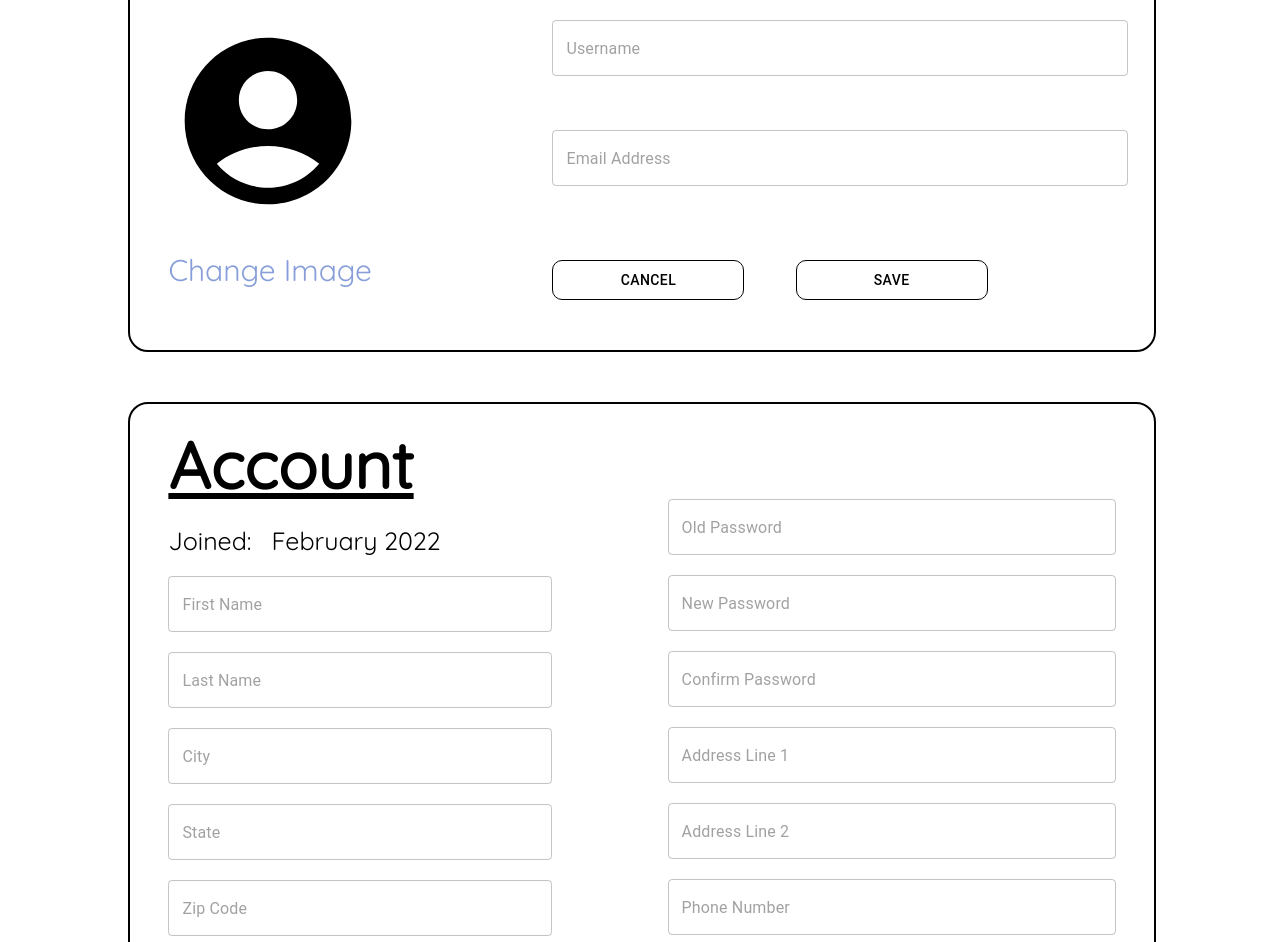
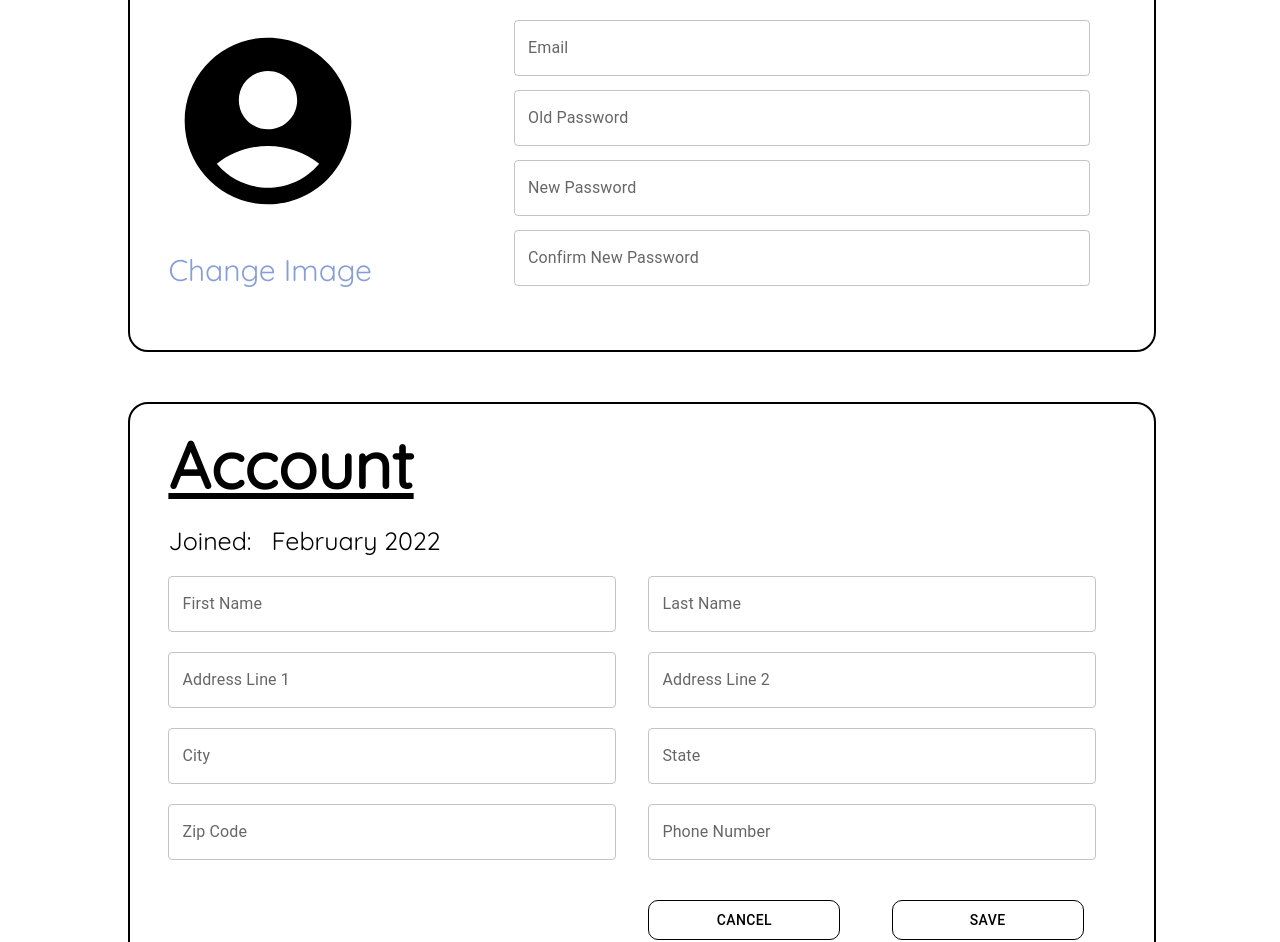
Before and after one commit to EricGrunblatt/Online-Store-Crypto, a React (Create React App) app in the folder client/: page /profile in a window 1280 px wide. Shown: the part 272-1214 px from the top of the page. Built offline with nearby package versions, Linux system fonts and the light colour scheme; no server answers.

Commit message:
Update account almost working

```diff
--- a/client/src/components/NavigationBar.js
+++ b/client/src/components/NavigationBar.js
@@ -60,7 +60,10 @@ export default function NavigationBar() {
 
     function handleProfile() {
         handleMenuClose();
-        history.push("/profile");
+        store.getAccount(auth.user.id).then(() => {
+            history.push("/profile")
+        });
+
     }
 
     function handleWallet() {
--- a/client/src/components/ProfileScreen.js
+++ b/client/src/components/ProfileScreen.js
@@ -2,40 +2,146 @@ import React from "react";
 import AccountCircleRoundedIcon from '@mui/icons-material/AccountCircleRounded';
 import TextField from '@mui/material/TextField';
 import Button from '@mui/material/Button';
+import { useContext, useState, useEffect } from "react";
+import AuthContext from '../auth'
+import { GlobalStoreContext } from '../store'
+import { updateAccount } from "../api"
+import { useHistory } from "react-router-dom";
 
 export default function ProfileScreen() {
+    const { auth } = useContext(AuthContext);
+    const { store } = useContext(GlobalStoreContext);
+    const history = useHistory();
+    const [email, setEmail] = useState("");
+    const [firstName, setFirstName] = useState("");
+    const [lastName, setLastName] = useState("");
+    const [addressFirstLine, setAddressFirstLine] = useState("");
+    const [addressSecondLine, setAddressSecondLine] = useState("");
+    const [city, setCity] = useState("");
+    const [state, setState] = useState("");
+    const [zipcode, setZipcode] = useState("");
+    const [phoneNumber, setPhoneNumber] = useState("");
+    const [oldPassword, setOldPassword] = useState("");
+    const [newPassword, setNewPassword] = useState("");
+    const [confirmNewPassword, setConfirmNewPassword] = useState("");
+
+    useEffect(() => {
+        try {
+            setEmail(auth.user.email);
+            setFirstName(store.userAccount.firstName);
+            setLastName(store.userAccount.lastName);
+            setAddressFirstLine(store.userAccount.addressFirstLine);
+            setAddressSecondLine(store.userAccount.addressSecondLine);
+            setCity(store.userAccount.city);
+            setState(store.userAccount.state);
+            setZipcode(store.userAccount.zipcode);
+            setPhoneNumber(store.userAccount.phoneNumber);
+
+        }  catch (err) {
+            console.log(err);
+        }
+    }, [auth])
+
+
+    const handleChangeInfo = async function() {
+        var formData = new FormData();
+        if(oldPassword !== "" && newPassword !== "" && confirmNewPassword !== "") {
+            formData.append("oldPassword", oldPassword);
+            formData.append("newPassword", newPassword);
+            formData.append("confirmPassword", confirmNewPassword);
+            formData.append("email", email);
+            formData.append("firstName", firstName);
+            formData.append("lastName", lastName);
+            formData.append("addressFirstLine", addressFirstLine);
+            formData.append("addressSecondLine", addressSecondLine);
+            formData.append("city", city);
+            formData.append("state", state);
+            formData.append("zipcode", zipcode);
+            formData.append("phoneNumber", phoneNumber);
+            updateAccount(formData);
+        } else if(oldPassword !== "" || newPassword !== "" || confirmNewPassword !== "") {
+            console.log("Fill in all fields for password");
+        } else {
+            formData.append("email", email);
+            formData.append("firstName", firstName);
+            formData.append("lastName", lastName);
+            formData.append("addressFirstLine", addressFirstLine);
+            formData.append("addressSecondLine", addressSecondLine);
+            formData.append("city", city);
+            formData.append("state", state);
+            formData.append("zipcode", zipcode);
+            formData.append("phoneNumber", phoneNumber);
+            updateAccount(formData);
+        }
+        history.push("/");
+    }
+
+    const handleBackToOriginal = () => {
+        setEmail(auth.user.email);
+        setFirstName(store.userAccount.firstName);
+        setLastName(store.userAccount.lastName);
+        setAddressFirstLine(store.userAccount.addressFirstLine);
+        setAddressSecondLine(store.userAccount.addressSecondLine);
+        setCity(store.userAccount.city);
+        setState(store.userAccount.state);
+        setZipcode(store.userAccount.zipcode);
+        setPhoneNumber(store.userAccount.phoneNumber);
+    }
+
     return (
         <div className="profile-account">
             <div className="profile" style={{ margin: '50px 0% 0px 10%', width: '80%', height: '450px', border: 'black 2px solid', borderRadius: '20px' }}>
                 <div className="profile-left-side" style={{ float: 'left' }}>
                     <div style={{ display: 'flex', flexDirection: 'column', margin: '0px 0px 0px 3vw' }}>
                         <div className="display-name-profile" style={{ display: 'flex', margin: '20px 0% 0px 0%', fontFamily: 'Quicksand', fontWeight: 'bold', fontSize: '65px', color: 'black' }}>
-                            <u> Profile </u>
+                            <u> My Profile </u>
                         </div>
                         <div style={{ display: 'flex' }}>
                             <AccountCircleRoundedIcon style={{ margin: '20px 0px 0px 0', fontSize: '200px' }} />
                         </div>
                         <div style={{ display: 'flex', margin: '30px 0px 0px 0px' }}>
-                            <a href style={{ cursor: 'pointer', fontSize: '30px', color: '#879ED9' }}>
+                            <div style={{ cursor: 'pointer', fontSize: '30px', color: '#879ED9' }}>
                                 Change Image
-                            </a>
+                            </div>
                         </div>
                     </div>
                 </div>
-                <div className="profile-right-side" style={{ float: 'right' }}>
-                    <div className="username-textfield">
-                        <TextField placeholder="Username" style={{ margin: '120px 2vw 0px 0px', width: '45vw', height: '30px'}}></TextField>
+                <div className="profile-right-side" style={{ position: 'absolute', margin: '120px 0px 0px 30vw', float: 'right' }}>
+                    <div className="email-address-textfield">
+                        <TextField
+                            value={email}
+                            label='Email'
+                            placeholder="Email Address"
+                            onChange={(event) => { setEmail(event.target.value) }}
+                            style={{ margin: '0px 2vw 0px 0px', width: '45vw', height: '30px'}}></TextField>
                     </div>
-                    <div className="email-address-textfield">
-                        <TextField placeholder="Email Address" style={{ margin: '80px 0vw 0px 0px', width: '45vw', height: '30px'}}></TextField>
+                    <div className="old-password-textfield">
+                        <TextField
+                            value={oldPassword}
+                            label='Old Password'
+                            placeholder="Old Password"
+                            onChange={(event) => { setOldPassword(event.target.value) }}
+                            style={{ margin: '40px 2vw 0px 0px', width: '45vw', height: '30px'}}></TextField>
                     </div>
-                    <div className="cancel-save-buttons" style={{ margin: '100px 10px 0px px' }}>
-                        <Button style={{ margin: '100px 4vw 0px 0px', width: '15vw', height: '40px', border: 'black 1px solid', borderRadius: '10px', color: 'black' }}>Cancel</Button>
-                        <Button style={{ margin: '100px 0px 0px 0px', width: '15vw', height: '40px', border: 'black 1px solid', borderRadius: '10px', color: 'black' }}>Save</Button>
+                    <div className="new-password-textfield">
+                        <TextField
+                            value={newPassword}
+                            label='New Password'
+                            placeholder="New Password"
+                            onChange={(event) => { setNewPassword(event.target.value) }}
+                            style={{ margin: '40px 2vw 0px 0px', width: '45vw', height: '30px'}}></TextField>
+                    </div>
+                    <div className="new-password-confirm-textfield">
+                        <TextField
+                            value={confirmNewPassword}
+                            label='Confirm New Password'
+                            placeholder="Confirm New Password"
+                            onChange={(event) => { setConfirmNewPassword(event.target.value) }}
+                            style={{ margin: '40px 2vw 0px 0px', width: '45vw', height: '30px'}}></TextField>
                     </div>
                 </div>
             </div>
-            <div className="account" style={{ margin: '50px 0% 50px 10%', width: '80%', height: '650px', border: 'black 2px solid', borderRadius: '20px' }}>
+            <div className="account" style={{ margin: '50px 0% 50px 10%', width: '80%', height: '575px', border: 'black 2px solid', borderRadius: '20px' }}>
                 <div className="account-left-side" style={{ float: 'left' }}>
                     <div style={{ display: 'flex', flexDirection: 'column', margin: '0px 0px 0px 3vw' }}>
                         <div className="display-name-profile" style={{ display: 'flex', margin: '20px 0% 0px 0%', fontFamily: 'Quicksand', fontWeight: 'bold', fontSize: '65px', color: 'black' }}>
@@ -50,45 +156,76 @@ export default function ProfileScreen() {
                             </div>
                         </div>
                         <div className="first-name-textfield" style={{ margin: '20px 0px 0px 0px' }}>
-                            <TextField placeholder="First Name" style={{ width: '30vw' }}></TextField>
+                            <TextField
+                                value={firstName}
+                                label='First Name'
+                                placeholder="First Name"
+                                onChange={(event) => { setFirstName(event.target.value) }}
+                                style={{ width: '35vw' }}></TextField>
                         </div>
-                        <div className="last-name-textfield" style={{ margin: '20px 0px 0px 0px' }}>
-                            <TextField placeholder="Last Name" style={{ width: '30vw' }}></TextField>
+                        <div className="address-line-one-textfield" style={{ margin: '20px 0px 0px 0px' }}>
+                            <TextField
+                                value={addressFirstLine}
+                                label='Address Line 1'
+                                placeholder="Address Line 1"
+                                onChange={(event) => { setAddressFirstLine(event.target.value) }}
+                                style={{ width: '35vw' }}></TextField>
                         </div>
                         <div className="city-textfield" style={{ margin: '20px 0px 0px 0px' }}>
-                            <TextField placeholder="City" style={{ width: '30vw' }}></TextField>
+                            <TextField
+                                value={city}
+                                label='City'
+                                placeholder="City"
+                                onChange={(event) => { setCity(event.target.value) }}
+                                style={{ width: '35vw' }}></TextField>
                         </div>
-                        <div className="state-textfield" style={{ margin: '20px 0px 0px 0px' }}>
-                            <TextField placeholder="State" style={{ width: '30vw' }}></TextField>
-                        </div>
-                        <div className="zip-code-textfield" style={{ margin: '20px 0px 0px 0px' }}>
-                            <TextField placeholder="Zip Code" style={{ width: '30vw' }}></TextField>
+                        <div className="zipcode-textfield" style={{ margin: '20px 0px 0px 0px' }}>
+                            <TextField
+                                value={zipcode}
+                                label='Zip Code'
+                                placeholder="Zip Code"
+                                onChange={(event) => { setZipcode(event.target.value) }}
+                                style={{ width: '35vw' }}></TextField>
                         </div>
                     </div>
                 </div>
-                <div className="account-right-side" style={{ margin: '75px 3vw 0px 0vw', float: 'right' }}>
+                <div className="account-right-side" style={{ position: 'absolute', margin: '152px 3vw 0px 37.5vw', float: 'right' }}>
                     <div style={{ display: 'flex', flexDirection: 'column', margin: '0px 0px 0px 3vw' }}>
-                        <div className="old-password-textfield" style={{ margin: '20px 0px 0px 0px' }}>
-                            <TextField placeholder="Old Password" style={{ width: '35vw' }}></TextField>
-                        </div>
-                        <div className="new-password-textfield" style={{ margin: '20px 0px 0px 0px' }}>
-                            <TextField placeholder="New Password" style={{ width: '35vw' }}></TextField>
-                        </div>
-                        <div className="confirm-password-textfield" style={{ margin: '20px 0px 0px 0px' }}>
-                            <TextField placeholder="Confirm Password" style={{ width: '35vw' }}></TextField>
-                        </div>
-                        <div className="address-line-one-textfield" style={{ margin: '20px 0px 0px 0px' }}>
-                            <TextField placeholder="Address Line 1" style={{ width: '35vw' }}></TextField>
+                        <div className="last-name-textfield" style={{ margin: '20px 0px 0px 0px' }}>
+                            <TextField
+                                value={lastName}
+                                label='Last Name'
+                                placeholder="Last Name"
+                                onChange={(event) => { setLastName(event.target.value) }}
+                                style={{ width: '35vw' }}></TextField>
                         </div>
                         <div className="address-line-two-textfield" style={{ margin: '20px 0px 0px 0px' }}>
-                            <TextField placeholder="Address Line 2" style={{ width: '35vw' }}></TextField>
+                            <TextField
+                                value={addressSecondLine}
+                                label='Address Line 2'
+                                placeholder="Address Line 2"
+                                onChange={(event) => { setAddressSecondLine(event.target.value) }}
+                                style={{ width: '35vw' }}></TextField>
+                        </div>
+                        <div className="state-textfield" style={{ margin: '20px 0px 0px 0px' }}>
+                            <TextField
+                                value={state}
+                                label='State'
+                                placeholder="State"
+                                onChange={(event) => { setState(event.target.value) }}
+                                style={{ width: '35vw' }}></TextField>
                         </div>
                         <div className="phone-number-textfield" style={{ margin: '20px 0px 0px 0px' }}>
-                            <TextField placeholder="Phone Number" style={{ width: '35vw' }}></TextField>
+                            <TextField
+                                value={phoneNumber}
+                                label='Phone Number'
+                                placeholder="Phone Number"
+                                onChange={(event) => { setPhoneNumber(event.target.value) }}
+                                style={{ width: '35vw' }}></TextField>
                         </div>
                         <div className="account-buttons" style={{ margin: '-60px 0px 0px 0px', float: 'right'}}>
-                            <Button style={{ margin: '100px 4vw 0px 0px', width: '15vw', height: '40px', border: 'black 1px solid', borderRadius: '10px', color: 'black' }}>Cancel</Button>
-                            <Button style={{ margin: '100px 0px 0px 0px', width: '15vw', height: '40px', border: 'black 1px solid', borderRadius: '10px', color: 'black' }}>Save</Button>
+                            <Button onClick={() => { handleBackToOriginal() }} style={{ margin: '100px 4vw 0px 0px', width: '15vw', height: '40px', border: 'black 1px solid', borderRadius: '10px', color: 'black' }}>Cancel</Button>
+                            <Button onClick={() => { handleChangeInfo() }} style={{ margin: '100px 0px 0px 0px', width: '15vw', height: '40px', border: 'black 1px solid', borderRadius: '10px', color: 'black' }}>Save</Button>
                         </div>
                     </div>
                 </div>
```
Also changed, not shown: client/src/api/index.js (+11 -3 lines), client/src/store/index.js (+41 -1 lines).
